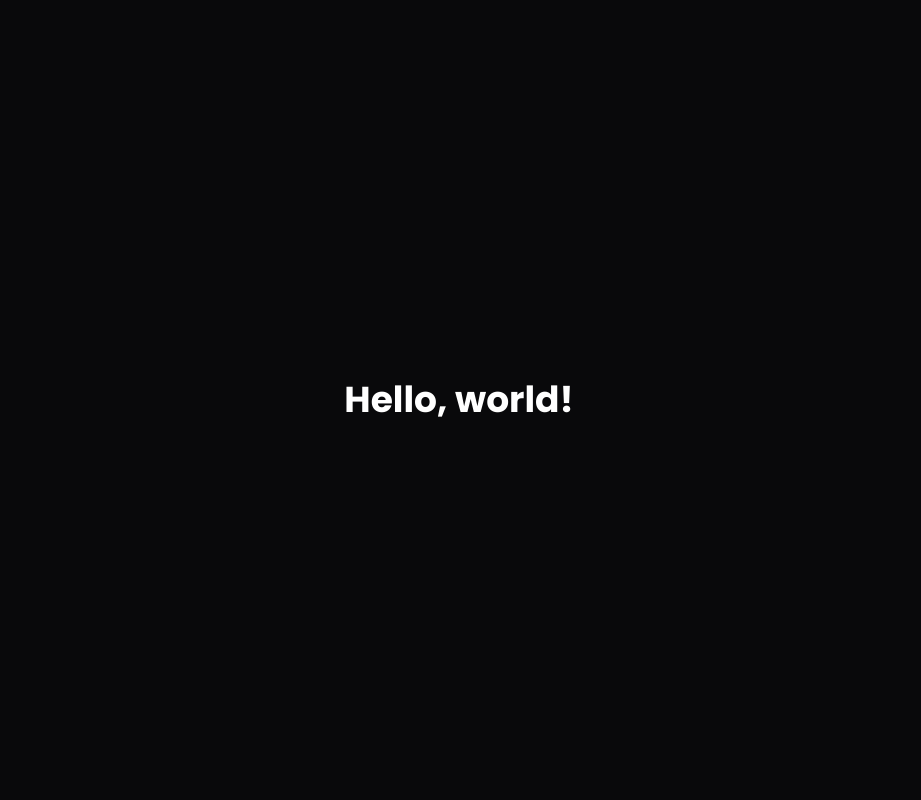
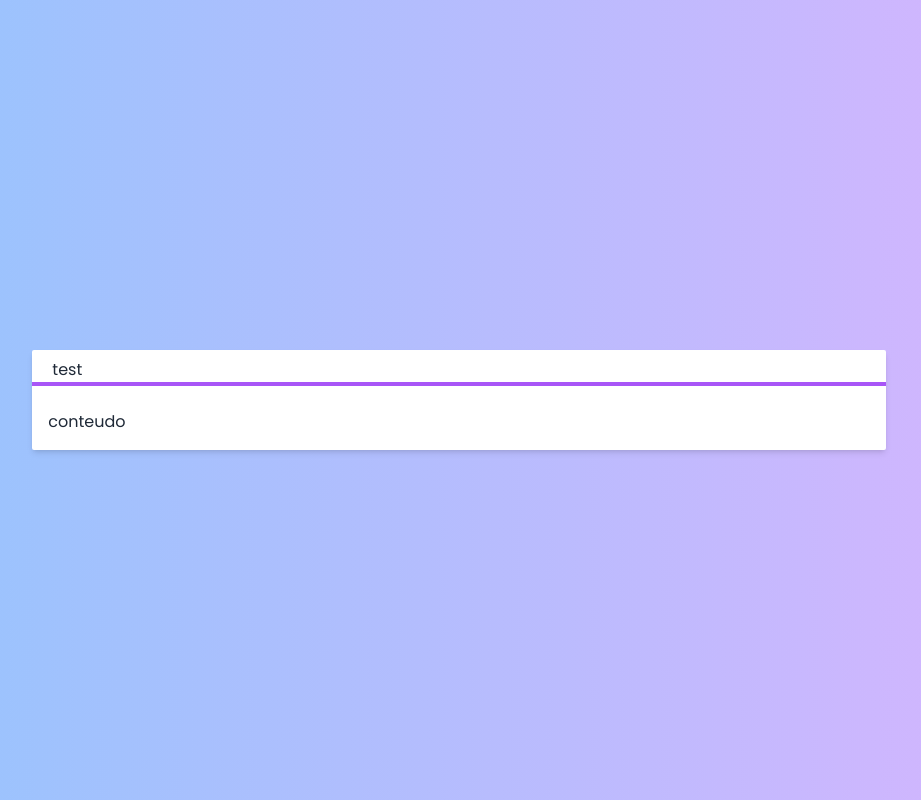
Before and after one commit to wagnnermorais/Next-React-Full-Course, a Next.js app in the folder projects/04 - Final Project Register System/: page / in a window 1280 px wide. Shown: the whole page, without its empty margins (181-1102 px from the left). Built offline with nearby package versions, Linux system fonts and the light colour scheme.

Commit message:
feat: setting initial homepage structure

```diff
--- a/projects/04 - Final Project Register System/src/pages/index.tsx
+++ b/projects/04 - Final Project Register System/src/pages/index.tsx
@@ -1,4 +1,5 @@
 import { Poppins } from "next/font/google";
+import Layout from "../components/Layout";
 
 const poppins = Poppins({
   subsets: ["latin"],
@@ -8,9 +9,11 @@ const poppins = Poppins({
 export default function Home() {
   return (
     <main
-      className={`flex min-h-screen flex-col items-center justify-center ${poppins.className} bg-zinc-950`}
+      className={`flex min-h-screen flex-col items-center justify-center ${poppins.className} bg-gradient-to-r from-blue-300 to-purple-300`}
     >
-      <h1 className="text-4xl font-bold text-white">Hello, world!</h1>
+      <Layout title="test">
+        <p>conteudo</p>
+      </Layout>
     </main>
   );
 }
```
